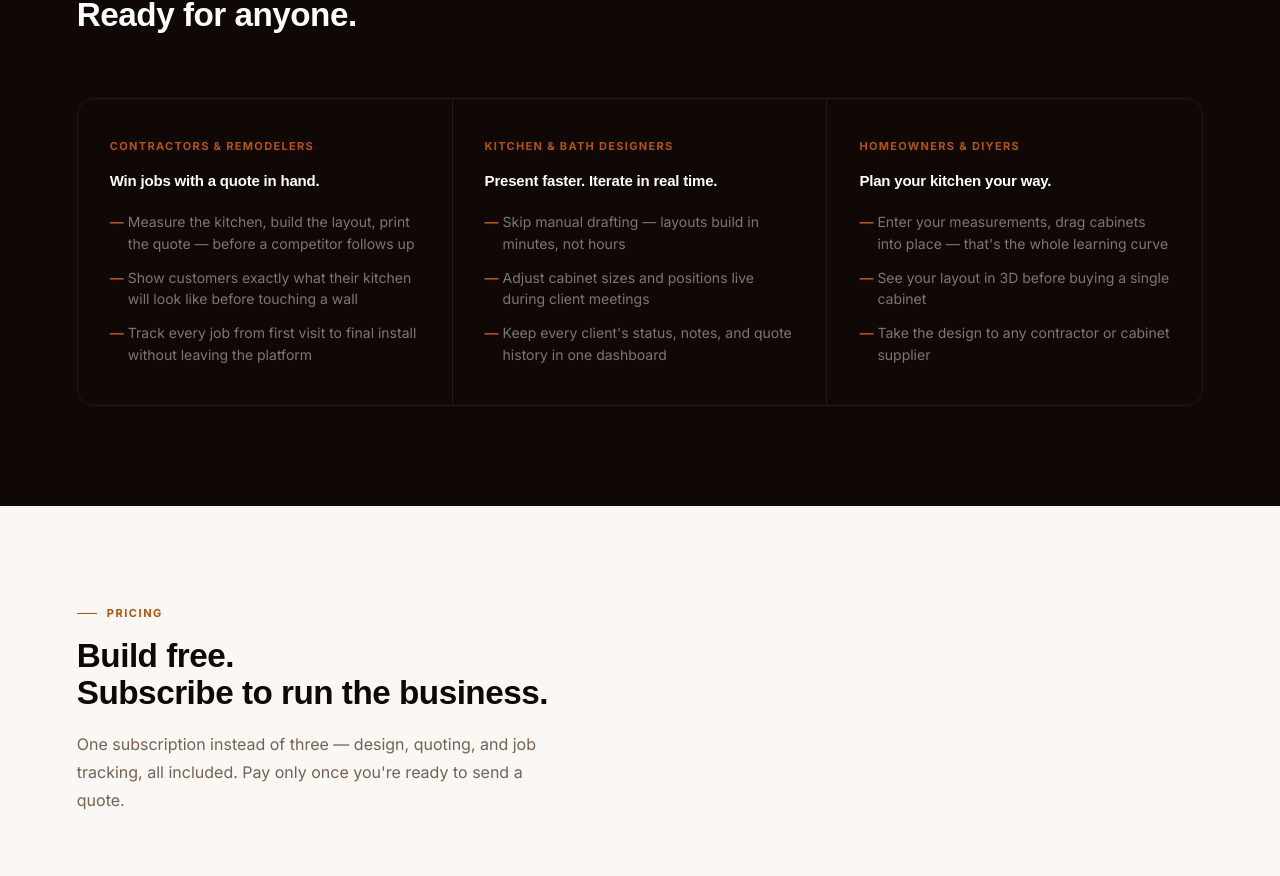
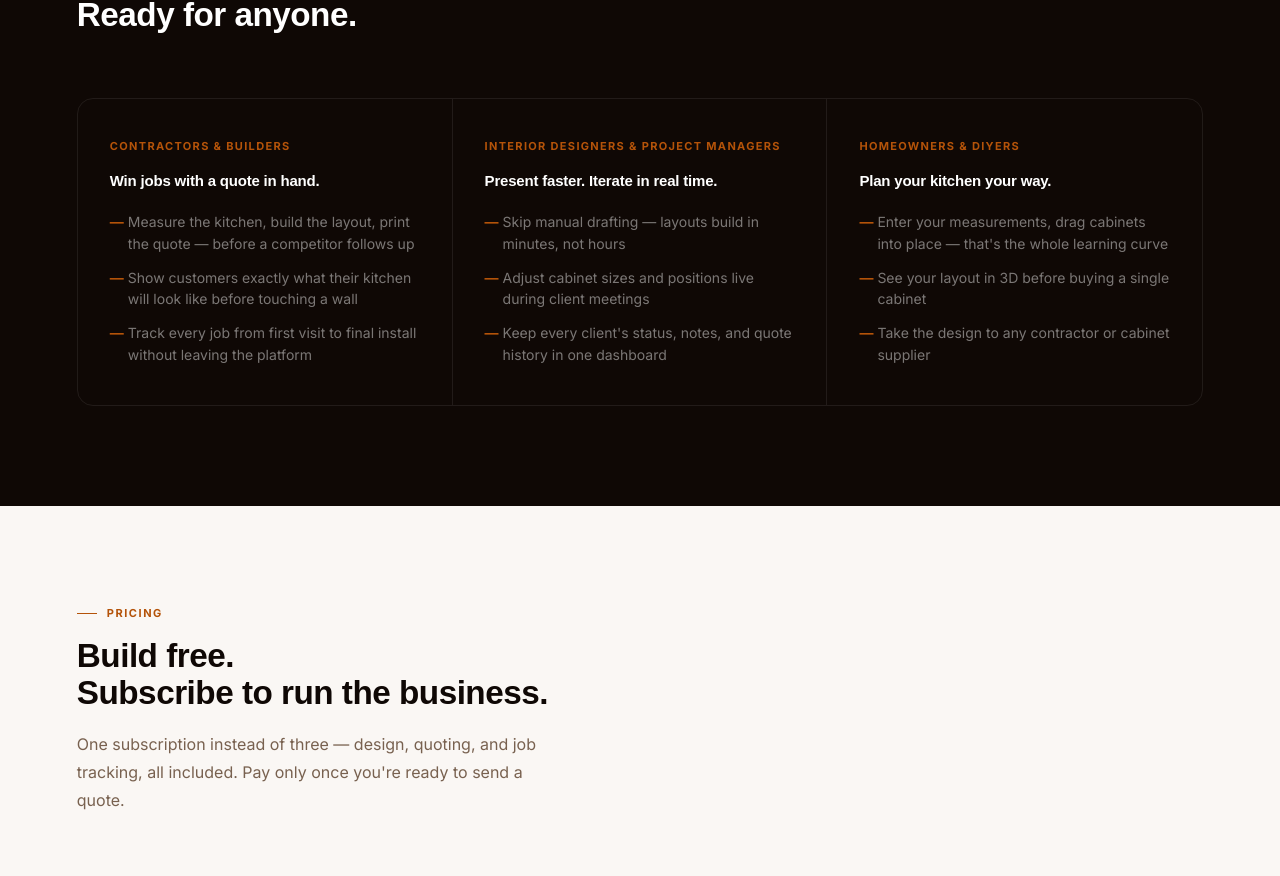
Before and after one commit to dmstrtg-wq/Cabinet-Planner, a plain HTML site: page index.html in a window 1280 px wide. Shown: the part 6068-6944 px from the top of the page. Drawn offline with Linux system fonts and the light colour scheme; a web font is replaced by a local one.

Commit message:
Update index.html

```diff
--- a/index.html
+++ b/index.html
@@ -799,7 +799,7 @@ body.a11y-reduce-motion *,body.a11y-reduce-motion *::before,body.a11y-reduce-mot
   </div>
   <div class="for-grid">
     <div class="for-card">
-      <div class="for-audience">Contractors &amp; Remodelers</div>
+      <div class="for-audience">Contractors &amp; Builders</div>
       <h3>Win jobs with a quote in hand.</h3>
       <ul>
         <li>Measure the kitchen, build the layout, print the quote — before a competitor follows up</li>
@@ -808,7 +808,7 @@ body.a11y-reduce-motion *,body.a11y-reduce-motion *::before,body.a11y-reduce-mot
       </ul>
     </div>
     <div class="for-card">
-      <div class="for-audience">Kitchen &amp; Bath Designers</div>
+      <div class="for-audience">Interior Designers &amp; Project Managers</div>
       <h3>Present faster. Iterate in real time.</h3>
       <ul>
         <li>Skip manual drafting — layouts build in minutes, not hours</li>
```
